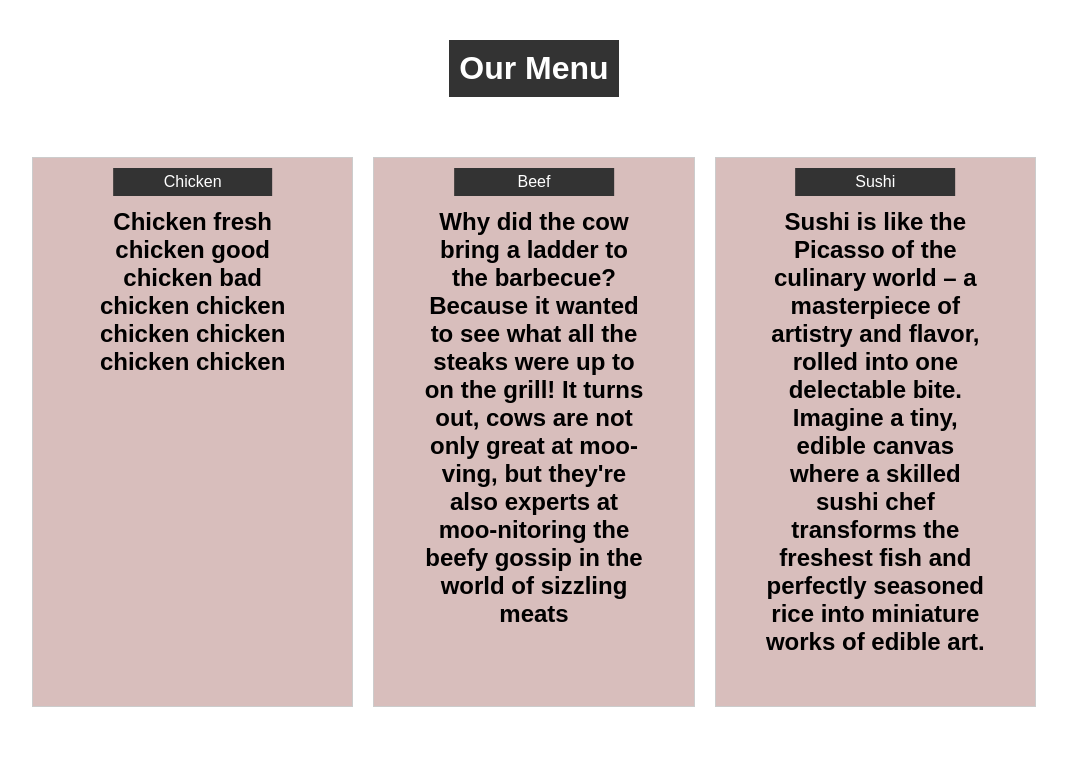
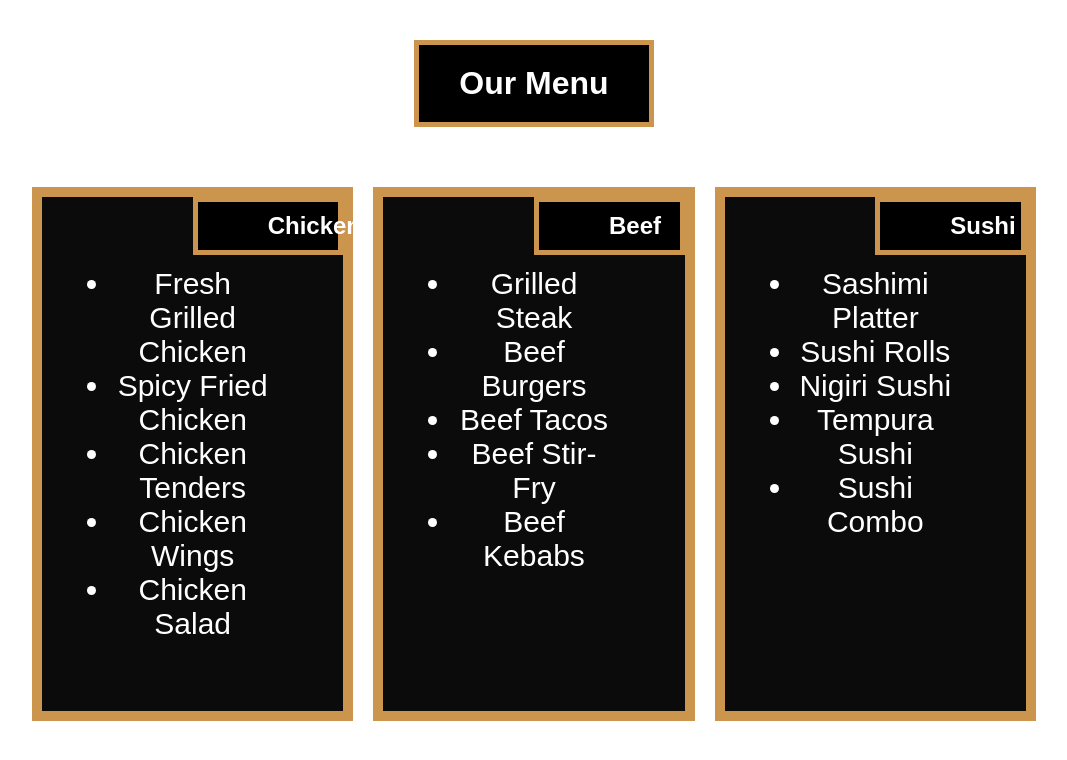
Before and after one commit to Sungti/mod2_solution, a plain HTML site: page index.html in a window 1280 px wide. Shown: the whole page, without its empty margins (106-1173 px from the left). Drawn offline with Linux system fonts and the light colour scheme.

Commit message:
Initial commit

```diff
--- a/index.html
+++ b/index.html
@@ -15,10 +15,11 @@
         }
 
         header {
-            background-color: #333;
+            background-color: #000000;
             color: white;
-            padding: 10px 10px;
+            padding: 20px 40px;
             margin-top: 40px;
+            border: 5px solid rgb(204, 149, 78);
         }
 
         .menu-container {
@@ -29,40 +30,63 @@
         }
 
         .section {
-            border: 1px solid #ccc;
-            padding: 50px;
-            width: calc(33.33% - 10px);
+            border: 10px solid #cc954e;
+            padding: 70px;
+            width: calc(36% - 30px);
             margin: 10px;
             position: relative;
         }
 
         .section-title {
-            background-color: #333;
+            background-color: #000000;
+            color: rgb(204, 149, 78);
+            padding: 10px 70px;
+            position: absolute;
+            top: 0px;
+            left: 50%;
+            border: 5px solid rgb(204, 149, 78);
+        }
+        ul {
             color: white;
-            padding: 5px 10px;
-            position: absolute;
-            top: 10px;
-            left: 50%;
-            transform: translateX(-50%);
+            list-style-type: disc;
+            font-size: 30px;
         }
     </style>
 </head>
 <body>
     <header>
-        <h1>Our Menu</h1>
+        <h1 style="color: rgb(255, 255, 255);">Our Menu</h1>
     </header>
     <div class="menu-container">
         <section class="section">
-            <div class="section-title">Chicken</div>
-            <h2>Chicken fresh chicken good chicken bad  chicken chicken chicken chicken chicken chicken  </h2>
+            <div class="section-title"><h1 style="color: white;">Chicken</h1></div>
+            <ul style="color: white; list-style-type: disc;">
+                <li>Fresh Grilled Chicken</li>
+                <li>Spicy Fried Chicken</li>
+                <li>Chicken Tenders</li>
+                <li>Chicken Wings</li>
+                <li>Chicken Salad</li>
+            </ul>
         </section>
         <section class="section">
-            <div class="section-title">Beef</div>
-            <h2>Why did the cow bring a ladder to the barbecue? Because it wanted to see what all the steaks were up to on the grill! It turns out, cows are not only great at moo-ving, but they're also experts at moo-nitoring the beefy gossip in the world of sizzling meats</h2>
+            <div class="section-title"><h1 style="color: white;">Beef</h1></div>
+            <ul style="color: white; list-style-type: disc;">
+                <li>Grilled Steak</li>
+                <li>Beef Burgers</li>
+                <li>Beef Tacos</li>
+                <li>Beef Stir-Fry</li>
+                <li>Beef Kebabs</li>
+            </ul>
         </section>
         <section class="section">
-            <div class="section-title">Sushi</div>
-            <h2>Sushi is like the Picasso of the culinary world – a masterpiece of artistry and flavor, rolled into one delectable bite. Imagine a tiny, edible canvas where a skilled sushi chef transforms the freshest fish and perfectly seasoned rice into miniature works of edible art.</h2>
+            <div class="section-title"><h1 style="color: white;">Sushi</h1></div>
+            <ul style="color: white; list-style-type: disc;">
+                <li>Sashimi Platter</li>
+                <li>Sushi Rolls</li>
+                <li>Nigiri Sushi</li>
+                <li>Tempura Sushi</li>
+                <li>Sushi Combo</li>
+            </ul>
         </section>
     </div>
 </body>
--- a/my-css/style.css
+++ b/my-css/style.css
@@ -23,7 +23,7 @@ header {
     border: 1px solid #eb9671;
     margin: 10px;
     padding: 20px;
-    background-color: #d8bebc;
+    background-color: #0b0b0b;
     position: relative;
 }
 
@@ -33,6 +33,6 @@ header {
     top: 0;
     right: 0;
     background-color: #333;
-    color: white;
+    color: rgb(0, 0, 0);
     padding: 5px 10px;
 }
```
